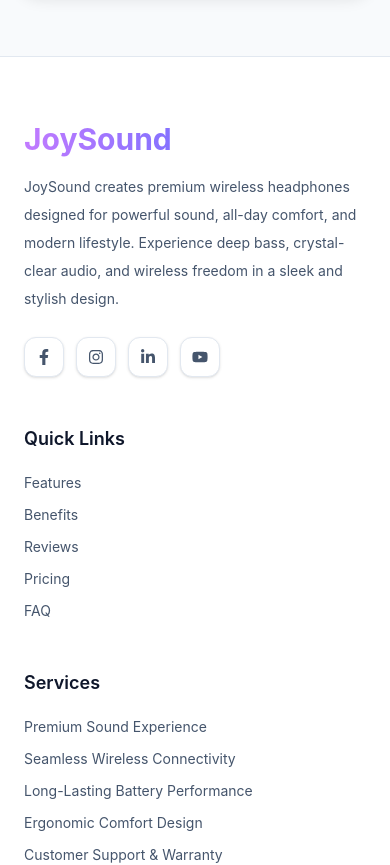
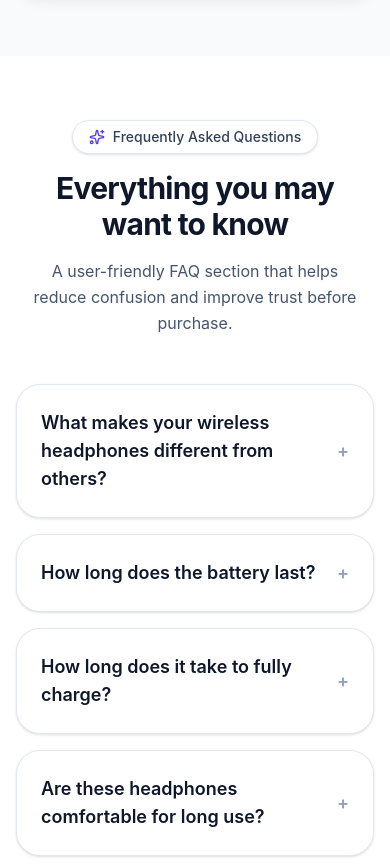
Before and after one commit to Joy-chandra-roy/product-landing-page, a React (Vite) app: page / in a window 390 px wide. Shown: the part 6560-7425 px from the top of the page. Built offline with nearby package versions, Linux system fonts and the light colour scheme.

Commit message:
FAQ section design

```diff
--- /dev/null
+++ b/src/components/sections/QuestionSection.jsx
@@ -0,0 +1,59 @@
+import React from "react";
+import { motion } from "framer-motion";
+import SectionTitle from "../SectionTitle";
+
+const QuestionSection = () => {
+  const faqs = [
+    {
+      q: "What makes your wireless headphones different from others?",
+      a: "Our wireless headphones are designed with premium sound quality, deep bass, and crystal-clear audio. We focus on comfort, durability, and modern design to give you the best listening experience.",
+    },
+    {
+      q: "How long does the battery last?",
+      a: "Our headphones provide up to 20–30 hours of playback time on a single charge, depending on usage.",
+    },
+    {
+      q: "How long does it take to fully charge?",
+      a: "It usually takes around 1.5 to 2 hours to fully charge the headphones.",
+    },
+    {
+      q: "Are these headphones comfortable for long use?",
+      a: "Yes! Our headphones are built with soft ear cushions and an adjustable headband, making them perfect for long listening sessions.",
+    },
+  ];
+
+  return (
+    <section id="faq" className="py-16 md:py-24">
+      <div className="mx-auto max-w-5xl px-4 sm:px-6 lg:px-8">
+        <SectionTitle
+          badge="Frequently Asked Questions"
+          title="Everything you may want to know"
+          subtitle="A user-friendly FAQ section that helps reduce confusion and improve trust before purchase."
+        />
+
+        <div className="space-y-4">
+          {faqs.map((item, index) => (
+            <motion.details
+              key={item.q}
+              initial={{ opacity: 0, y: 20 }}
+              whileInView={{ opacity: 1, y: 0 }}
+              viewport={{ once: true }}
+              transition={{ duration: 0.4, delay: index * 0.05 }}
+              className="group rounded-3xl border border-slate-200 bg-white p-6 shadow-sm"
+            >
+              <summary className="cursor-pointer list-none text-lg font-semibold text-slate-900 flex items-center justify-between gap-4">
+                {item.q}
+                <span className="text-slate-400 transition group-open:rotate-45">
+                  +
+                </span>
+              </summary>
+              <p className="mt-4 text-slate-600 leading-7">{item.a}</p>
+            </motion.details>
+          ))}
+        </div>
+      </div>
+    </section>
+  );
+};
+
+export default QuestionSection;
--- a/src/pages/Home.jsx
+++ b/src/pages/Home.jsx
@@ -7,6 +7,7 @@ import FeatureSection from '../components/sections/FeatureSection';
 import BenefitSection from '../components/sections/BenefitSection';
 import TestimonialSection from '../components/sections/TestimonialSection';
 import PricingSection from '../components/sections/PricingSection';
+import QuestionSection from '../components/sections/QuestionSection';
 
 const Home = () => {
     return (
@@ -19,6 +20,7 @@ const Home = () => {
                 <BenefitSection/>
                 <TestimonialSection/>
                 <PricingSection/>
+                <QuestionSection/>
             </div>
             <Footer/>
         </div>
```
